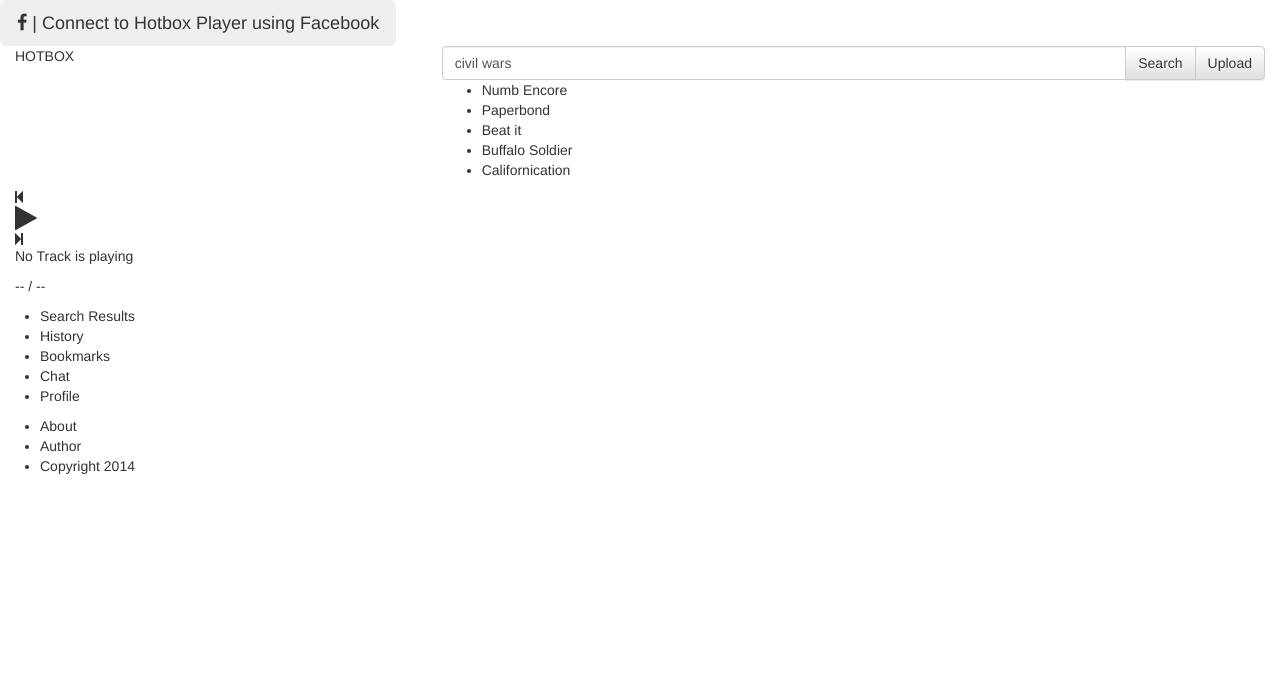
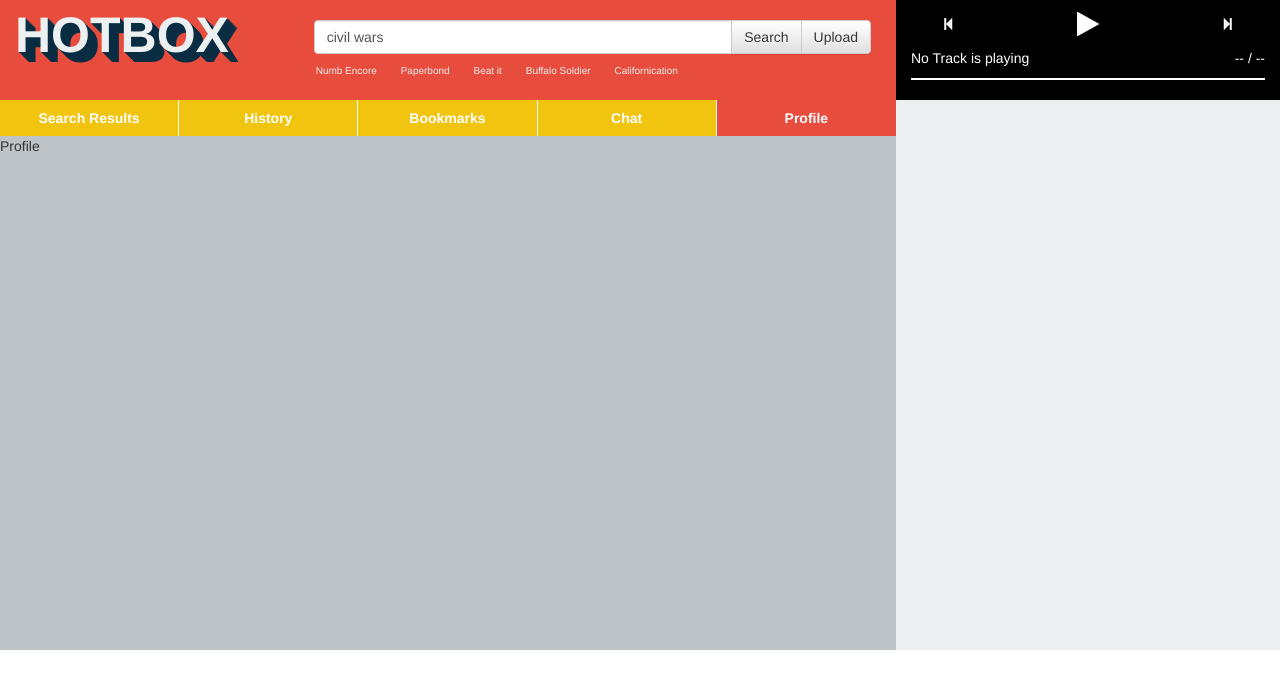
Before and after one commit to chaitu87/hotbox, a plain HTML site: page index.html in a window 1280 px wide. Drawn offline with nearby package versions, Linux system fonts and the light colour scheme; a script that the page names is missing.

Commit message:
Update index.html

```diff
--- a/index.html
+++ b/index.html
@@ -1,8 +1,10 @@
 <head>
 	<title>hotbox-web</title>
+	<link rel="stylesheet" href="hotbox-web.css">
 	<link rel="stylesheet" href="//netdna.bootstrapcdn.com/bootstrap/3.1.1/css/bootstrap.min.css">
 	<link rel="stylesheet" href="//netdna.bootstrapcdn.com/bootstrap/3.1.1/css/bootstrap-theme.min.css">
 	<link href="//netdna.bootstrapcdn.com/font-awesome/4.0.3/css/font-awesome.css" rel="stylesheet">
+	<script type="text/javascript" src="http://code.jquery.com/jquery-2.1.1.min.js"></script>
 	<script type="text/javascript" src="public/js/ui.js"></script>
 	<script type="text/javascript" src="public/js/soundmanager2.js"></script>
 	<!--<script type="text/javascript" src="public/js/soundmanager2-nodebug.js"></script>-->
```
